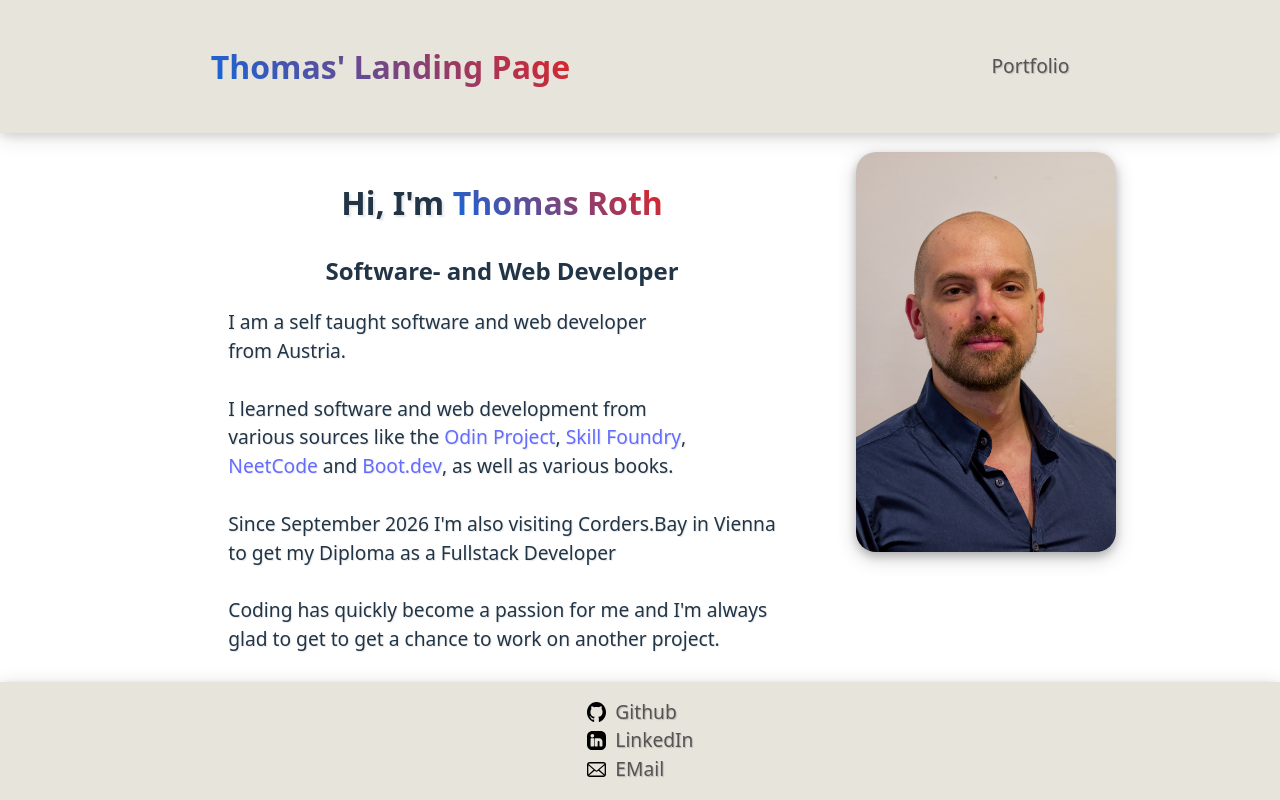
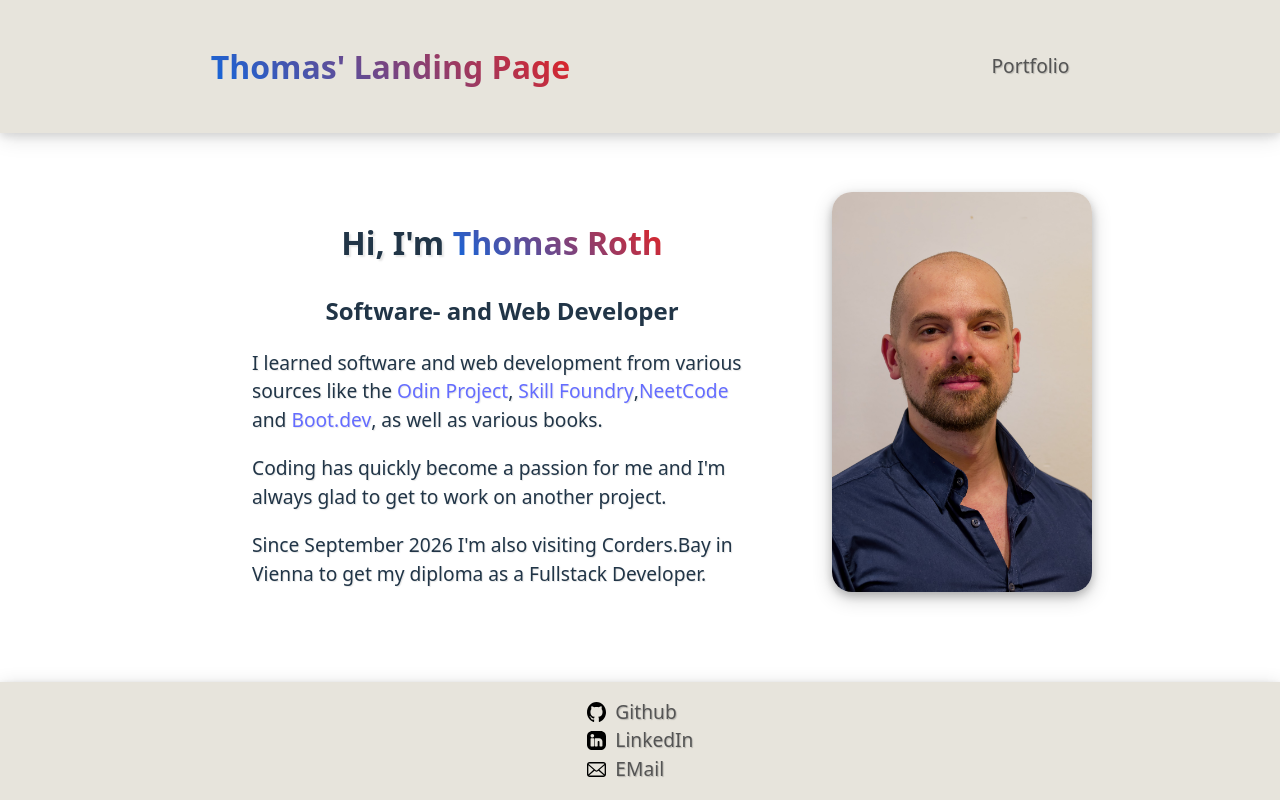
Before and after one commit to TRed91/personal_webpage, a React (Vite) app: page / in a window 1280 px wide. Built offline with nearby package versions, Linux system fonts and the light colour scheme.

Commit message:
improve about me paragraphs

```diff
--- a/src/components/aboutme/AboutmeCard.tsx
+++ b/src/components/aboutme/AboutmeCard.tsx
@@ -9,19 +9,24 @@ function AboutmeCard(){
                 <div>
                     <h2>Hi, I'm <span className={"highlight"}>Thomas Roth</span></h2>
                     <h4>Software- and Web Developer</h4>
-                    <p className={"textbox"}>I am a self taught software and web developer<br/>
-                        from Austria.<br/><br/>
-                        I learned software and web development from<br/>
+                    <p className={"textbox"}>
+                        I learned software and web development from
                         various sources like the <a href="https://www.theodinproject.com" target={"_blank"}>Odin
-                            Project</a>,
-                        <a href="https://www.skillfoundry.io" target={"_blank"}> Skill Foundry</a>,<br/>
-                        <a href="https://neetcode.io" target={"_blank"}> NeetCode</a> and <a href="https://boot.dev"
-                                                                                             target={"_blank"}>Boot.dev</a>
-                        , as well as various books.<br/><br/>
-                        Since September 2026 I'm also visiting Corders.Bay in Vienna<br/>
-                        to get my Diploma as a Fullstack Developer <br/><br/>
-                        Coding has quickly become a passion for me and I'm always<br/>
-                        glad to get to get a chance to work on another project.
+                        Project</a>,
+                        <a href="https://www.skillfoundry.io" target={"_blank"}> Skill Foundry</a>,
+                        <a href="https://neetcode.io" target={"_blank"}>
+                            NeetCode
+                        </a> and <a href="https://boot.dev" target={"_blank"}>
+                            Boot.dev
+                        </a>, as well as various books.
+                    </p>
+                    <p className={"textbox"}>
+                        Coding has quickly become a passion for me and I'm always glad
+                        to get to work on another project.
+                    </p>
+                    <p className={"textbox"}>
+                        Since September 2026 I'm also visiting Corders.Bay in Vienna to get my diploma as a
+                        Fullstack Developer.
                     </p>
                 </div>
                 <img src={profilePic} alt="a picture of the Author" className="aboutme_card_pic"/>
--- a/src/components/aboutme/aboutme_card.css
+++ b/src/components/aboutme/aboutme_card.css
@@ -26,6 +26,8 @@
     text-align: left;
     text-shadow: 1px 1px 1px rgba(0, 0, 0, 0.1);
     font-size: 1.2rem;
+
+    max-width: 500px;
 }
 
 h2 {
```
